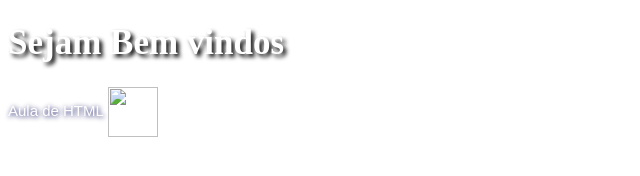
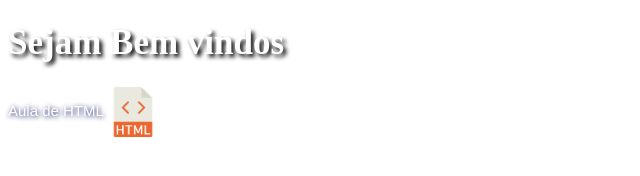
Before and after one commit to Dinocrise/dinocrise.github.io, a plain HTML site: page index.html in a window 1280 px wide. Shown: the whole page, without its empty margins (0-640 px from the left). Drawn offline with Linux system fonts and the light colour scheme.

Commit message:
Update index.html

```diff
--- a/index.html
+++ b/index.html
@@ -27,7 +27,7 @@
 <body>
 
     <h1>Sejam Bem vindos</h1>
-<p>Aula de HTML <a href="html00.html"><img src="_image/html.png" width="50" height="50" align="center"></a></p>
+<p>Aula de HTML <a href="html00.html"><img src="_dinocrise/_image/html.png" width="50" height="50" align="center"></a></p>
 
 
 </body>
```
